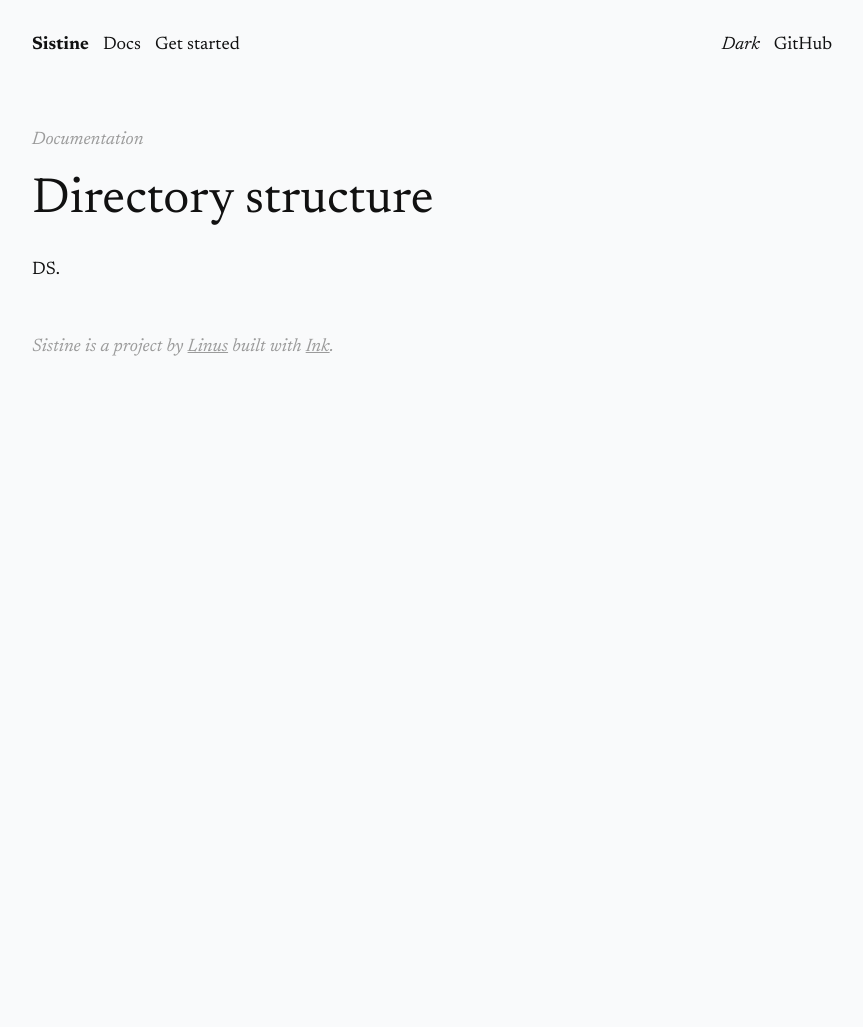
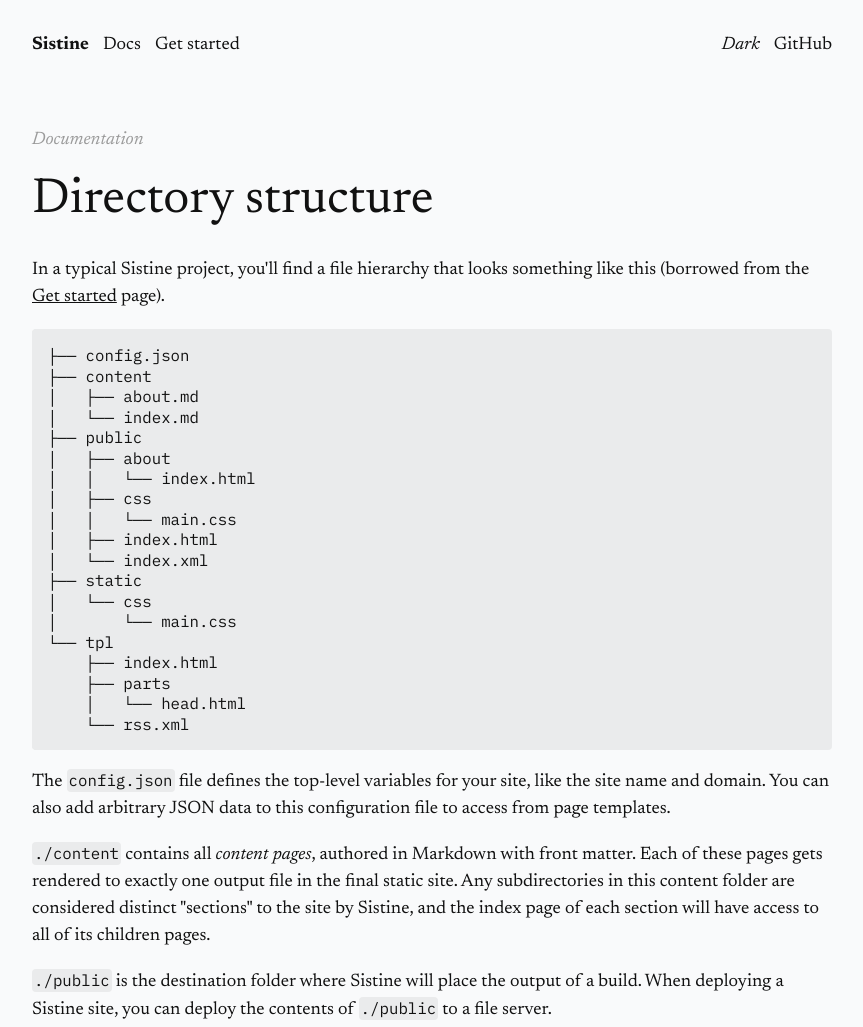
Before and after one commit to thesephist/sistine, a plain HTML site: page public/docs/tree/index.html in a window 1280 px wide. Shown: the top 1027 px of the page, without its empty margins (208-1071 px from the left). Before the commit the page ends 800 px from the top, so only its background shows below. Drawn offline with Linux system fonts and the light colour scheme.

Commit message:
content: Update all other docs page and README

```diff
--- a/public/docs/tree/index.html
+++ b/public/docs/tree/index.html
@@ -40,7 +40,25 @@
 
 
         <h1>Directory structure</h1>
-        <p>DS.</p>
+        <p>In a typical Sistine project, you'll find a file hierarchy that looks something like this (borrowed from the <a href="/start/">Get started</a> page).</p><pre><code>├── config.json
+├── content
+│   ├── about.md
+│   └── index.md
+├── public
+│   ├── about
+│   │   └── index.html
+│   ├── css
+│   │   └── main.css
+│   ├── index.html
+│   └── index.xml
+├── static
+│   └── css
+│       └── main.css
+└── tpl
+    ├── index.html
+    ├── parts
+    │   └── head.html
+    └── rss.xml</code></pre><p>The <code>config.json</code> file defines the top-level variables for your site, like the site name and domain. You can also add arbitrary JSON data to this configuration file to access from page templates.</p><p><code>./content</code> contains all <em>content pages</em>, authored in Markdown with front matter. Each of these pages gets rendered to exactly one output file in the final static site. Any subdirectories in this content folder are considered distinct "sections" to the site by Sistine, and the index page of each section will have access to all of its children pages.</p><p><code>./public</code> is the destination folder where Sistine will place the output of a build. When deploying a Sistine site, you can deploy the contents of <code>./public</code> to a file server.</p><p><code>./static</code> stores all the static (non-content) files of the site. Everything in the static folder will be copied to the public folder before any content rendering takes place.</p><p><code>./tpl</code> stores all page templates for the site, and generally mirrors the structure of the content folder. You can read about template files in the <a href="/docs/tpl/">templating system documentation</a>.</p>
     </article>
 
     <footer>
```
Also changed, not shown: public/docs/cli/index.html (+1 -1 lines), public/docs/index.html (+1 -4 lines), public/docs/tpl/index.html (+26 -1 lines), public/index.xml (+0 -7 lines), 6 other files.
